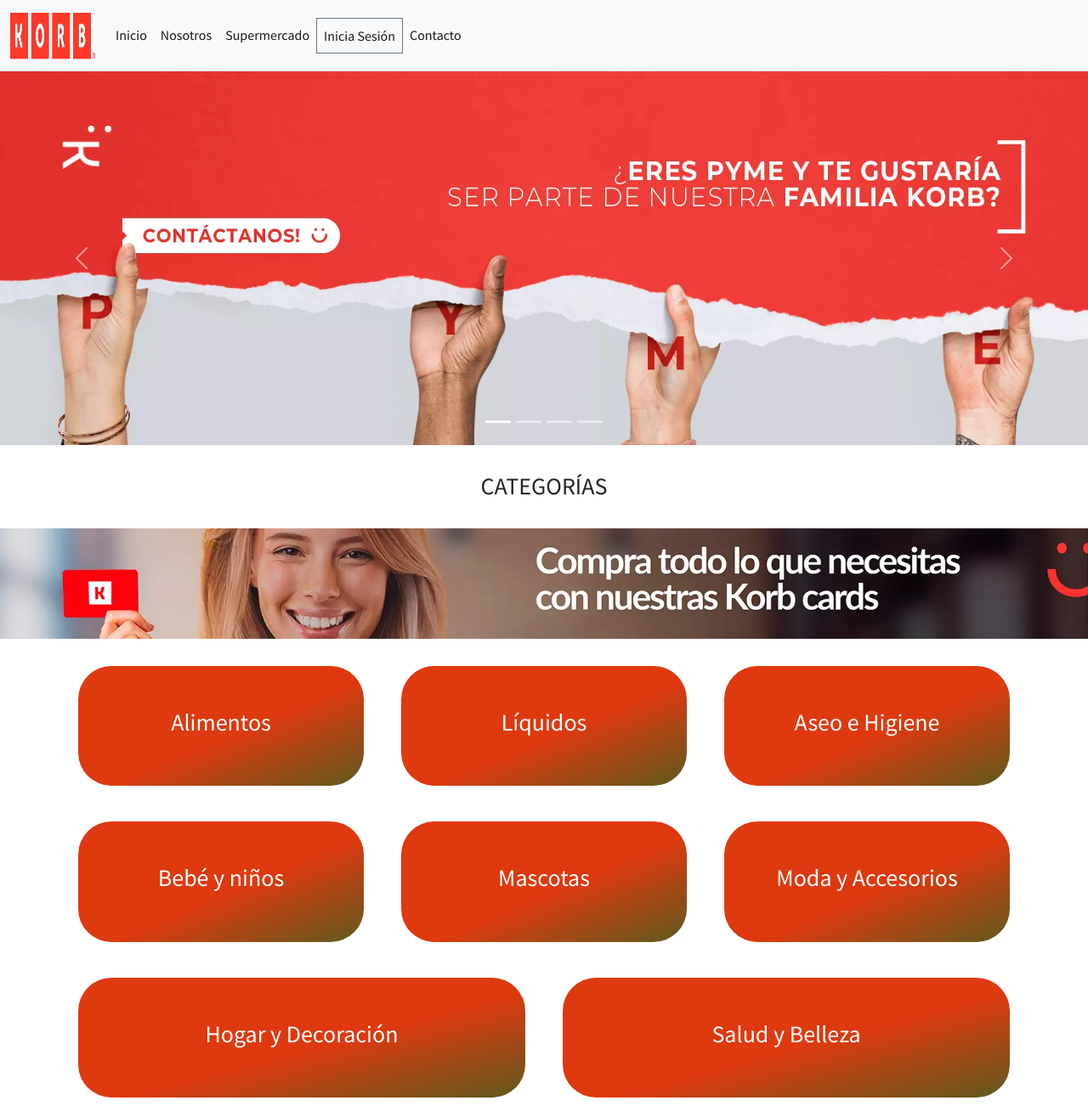
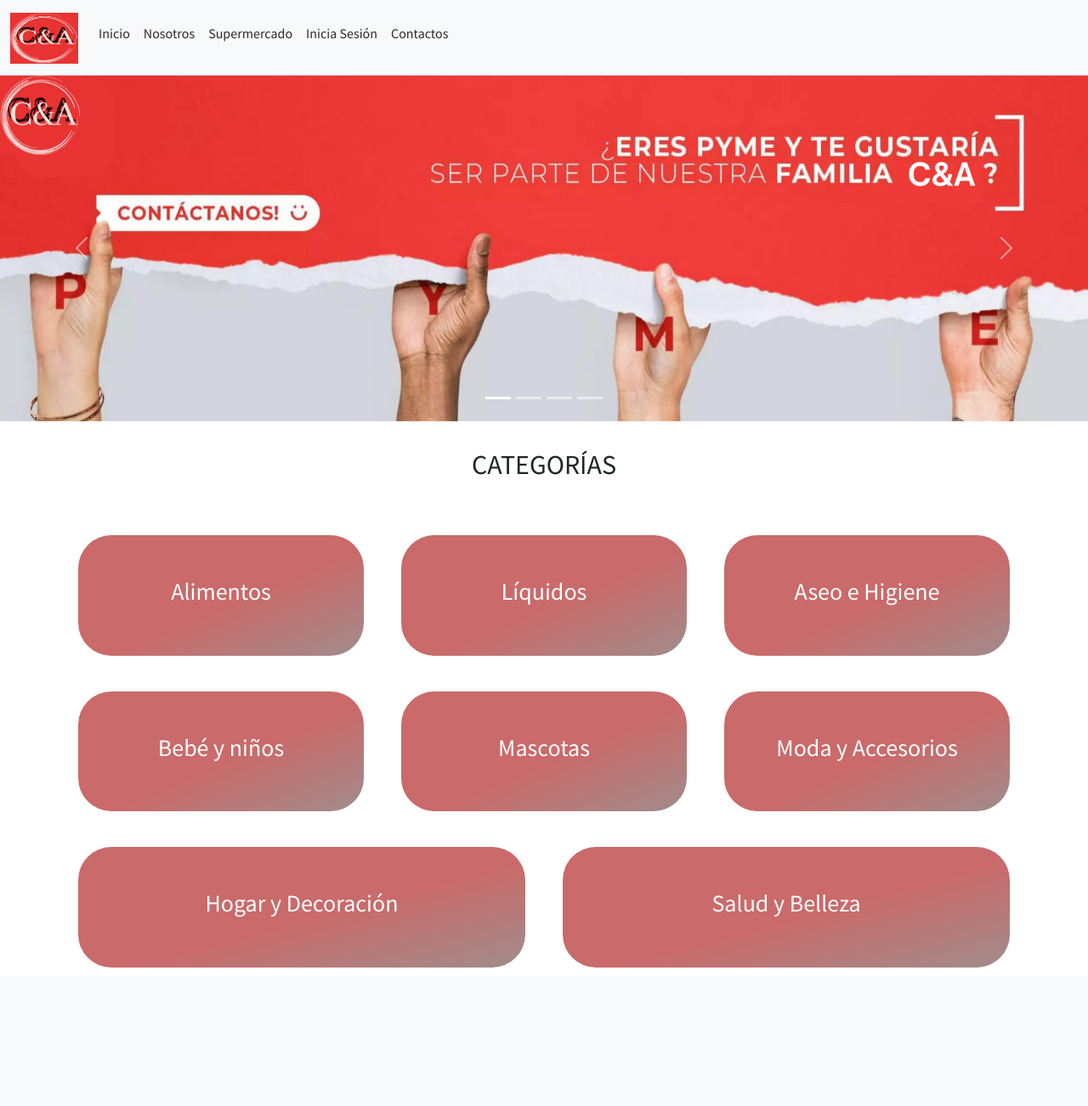
Before and after one commit to alopezgo/Django-shopping-project, a Django app: page / in a window 1280 px wide. Shown: the whole page at 85% size. After the commit the page ends 1139 px from the top, so only its background shows below. Run offline with Django 4.2, Linux system fonts and the light colour scheme; data comes from the database, SQL or seed files in the repository.

Commit message:
logos, imagenes

```diff
--- a/tienda/core/templates/base.html
+++ b/tienda/core/templates/base.html
@@ -12,7 +12,7 @@
     {% endblock title %}
     </title>
     <link href="https://cdn.jsdelivr.net/npm/bootstrap@5.2.2/dist/css/bootstrap.min.css" rel="stylesheet" integrity="sha384-Zenh87qX5JnK2Jl0vWa8Ck2rdkQ2Bzep5IDxbcnCeuOxjzrPF/et3URy9Bv1WTRi" crossorigin="anonymous">
-    <link rel="stylesheet" href="{% static 'css/main.css' %}" />
+    <link rel="stylesheet" href="{% static 'css/main.css' %}">
 
 </head>
 <body>
@@ -22,10 +22,10 @@
   <div class="container-fluid">
     <a class="navbar-brand" id="logo" href="{% url 'core:index' %}">
       <img
-        src="{% static 'images/logo_comercio.png' %}"
+        src="{% static 'images/logo_comercial.png' %}"
         alt=""
-        width="100"
-        height="55"
+        width="80"
+        height="60"
         class="d-inline-block align-text-top"
       />
     </a>
@@ -48,7 +48,7 @@
             aria-current="page"
             id="div-btn0"
             href='{% url 'core:index' %}'
-            >Inicio</a
+            ><h6>Inicio</h6></a
           >
         </li>
         <li class="nav-item">
@@ -57,7 +57,7 @@
             aria-current="page"
             id="div-btn1"
             href="{% url 'core:nosotros' %}"
-            >Nosotros</a
+            ><h6>Nosotros</h6></a
           >
         </li>
 
@@ -67,7 +67,7 @@
             aria-current="page"
             id="div-btn1"
             href="{% url 'core:supermercado' %}"
-            >Supermercado</a
+            ><h6>Supermercado</h6></a
           >
         </li>
 
@@ -80,11 +80,11 @@
           </li>
         {% else %}
           <li>
-            <a class="nav-link active border border-secondary"
+            <a class="nav-link active"
             aria-current="page"
             id="div-btn6"
             href="{% url 'login' %}"
-            >Inicia Sesión</a
+            ><h6>Inicia Sesión</h6></a
             >
           {% endif %}
           </li>
@@ -109,7 +109,8 @@
             aria-current="page"
             id="div-btn1"
             href="{% url 'core:contacto' %}"
-            >Contacto</a
+            ><h6>Contactos</h6>
+            </a
           >
         </li>
           </li>
--- a/tienda/core/templates/contacto.html
+++ b/tienda/core/templates/contacto.html
@@ -14,7 +14,7 @@ Contacto
     >
       {% csrf_token %}
 
-      <div class="form-group">
+      <div class="form-group" >
         <label for="nombre" class="form-label">Nombres</label>
         <input
           type="text"
@@ -82,7 +82,7 @@ Contacto
     </form>
   </div>
   <div class="container text-center">
-    <h4>Un representante se contactara con usted a la brevedad</h4>
+    <h4>Nos contactaremos con ud. a la brevedad</h4>
   </div>
 
  {% endblock content %}
--- a/tienda/core/templates/index.html
+++ b/tienda/core/templates/index.html
@@ -1,7 +1,7 @@
 {% extends "base.html" %}
 {% load static %}
 {% block title %}
-Compra&Compara
+Compara & Ahorra
 {% endblock title %}
 
 
@@ -72,7 +72,7 @@ Compra&Compara
         <div class="carousel-item">
           <a href="#" id="fotoContacto">
             <img
-              src="{% static 'images/carrusel/banner4.jpeg' %}"
+              src="{% static 'images/carrusel/banner4.png' %}"
               class="d-block w-100"
               alt="..."
             />
@@ -105,13 +105,11 @@ Compra&Compara
     <div class="row">
       <div class="col-lg-12 mb-4 mt-2 text-center">
         <br>
-        <h3>CATEGORÍAS</h3>
+      <h2>CATEGORÍAS</h2>
       </div>
     </div>
   </div>
-  <div class="">
-    <img src="{% static 'images/catalogo.jpg' %}" class="w-100" alt="" />
-  </div>
+  <div class="">  </div>
   <div class="container">
     <div class="row text-center">
       {% for c in categorias %}
--- a/tienda/static/css/main.css
+++ b/tienda/static/css/main.css
@@ -1,9 +1,9 @@
 @import url('https://fonts.googleapis.com/css2?family=Source+Sans+Pro&display=swap');
 
 :root {
-    --primario: #df390f;
+    --primario: #ca6a6a;
     --secundario: #ffffff;
-    --terciario: hwb(56 12% 63%);
+    --terciario: #a18c8c;
 }
 
 body {
@@ -75,3 +75,8 @@ a {
     width: 10%;
     margin: 100px;
 }
+h6{
+    text-emphasis-color: var(--primario);
+    color:rgb(48, 41, 41);
+    text-align: center;
+}
```
Also changed, not shown: tienda/static/images/carrusel/banner1.png, tienda/static/images/carrusel/banner2.png, tienda/static/images/carrusel/banner3.png, tienda/static/images/carrusel/banner4.jpeg (deleted), tienda/static/images/carrusel/banner4.png (added), tienda/static/images/catalogo.jpg (deleted), tienda/static/images/logo_comercial.png (added), tienda/static/images/logo_comercio.png (deleted).
